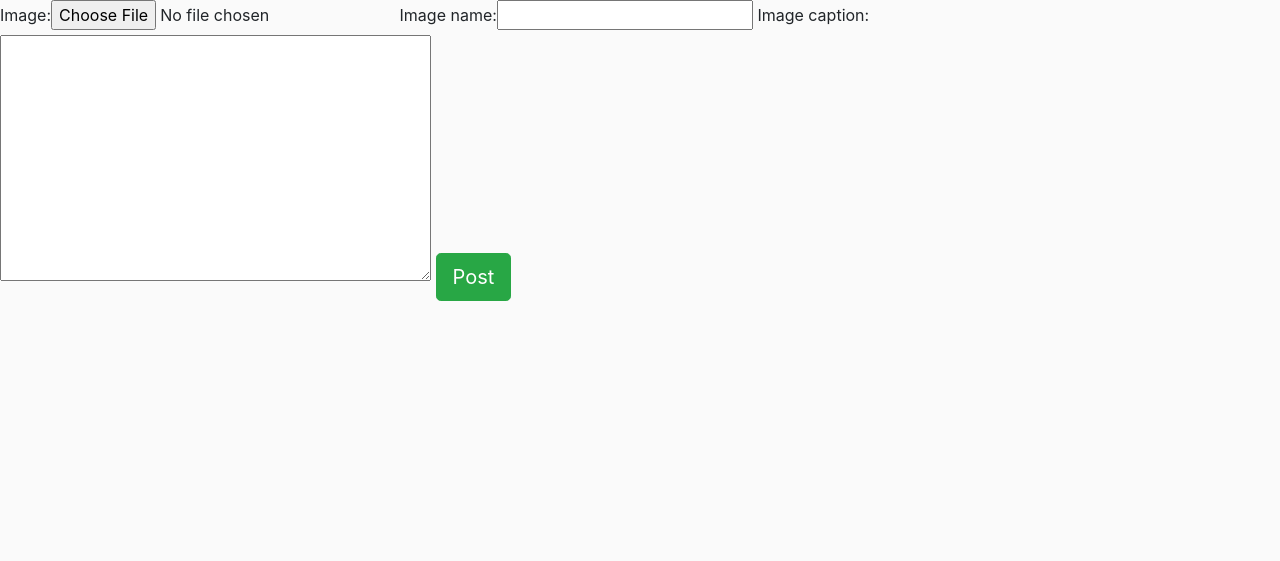
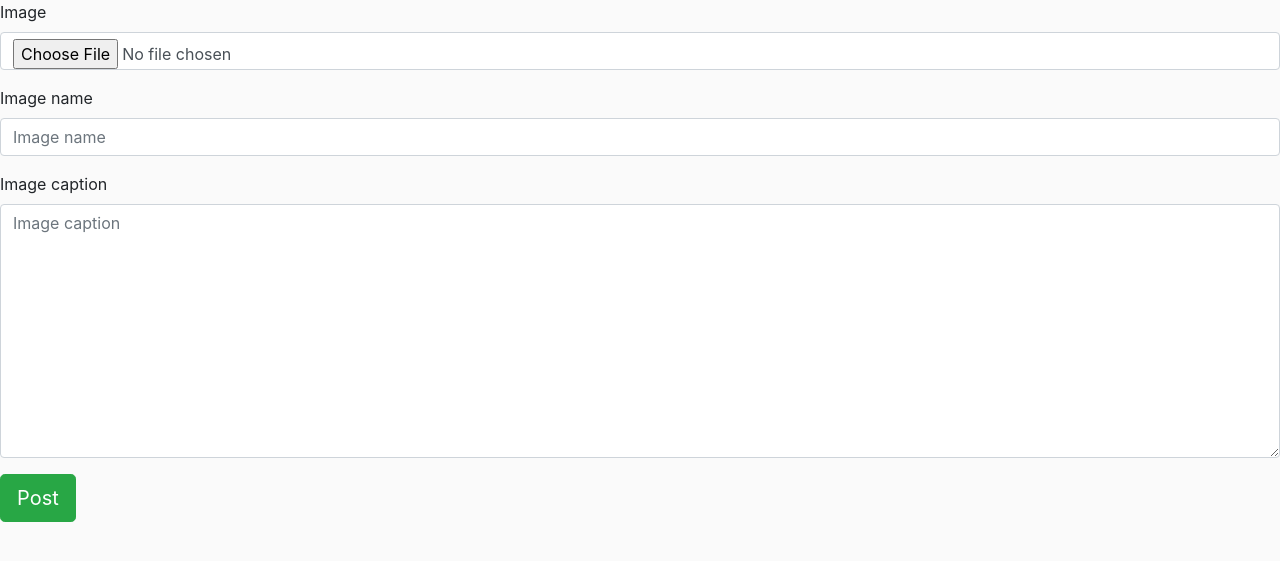
Before and after one commit to newtonkiragu/photo_share, a Django app: template templates/image_post.html in a window 1280 px wide. Shown: the part 154-715 px from the top of the page. Run offline with Django 3.2, Linux system fonts and the light colour scheme; the template is opened without the code that fills it: values that come from a table or form of the project are taken from there, others are empty; some libraries are stand-ins or nearby versions.

Commit message:
Created post image template

```diff
--- a/templates/image_post.html
+++ b/templates/image_post.html
@@ -1,13 +1,18 @@
 {% extends 'base.html' %}
+{% load bootstrap4 %}
 
 {% block content %}
 
 
-    <form  action="{%url 'post_image'%}" method="post" enctype="multipart/form-data">
-        {% csrf_token %}
-        {{ image_form }}
-        <input type="submit" class="btn btn-success btn-lg" value="Post">
-    </form>
+    <div class="inner-container">
+
+        <form action="{%url 'image_post'%}" method="post" enctype="multipart/form-data">
+            {% csrf_token %}
+            {%  bootstrap_form image_form %}
+            <input type="submit" class="btn btn-success btn-lg" value="Post">
+        </form>
+
+    </div>
 
 
 {% endblock content %}
```
